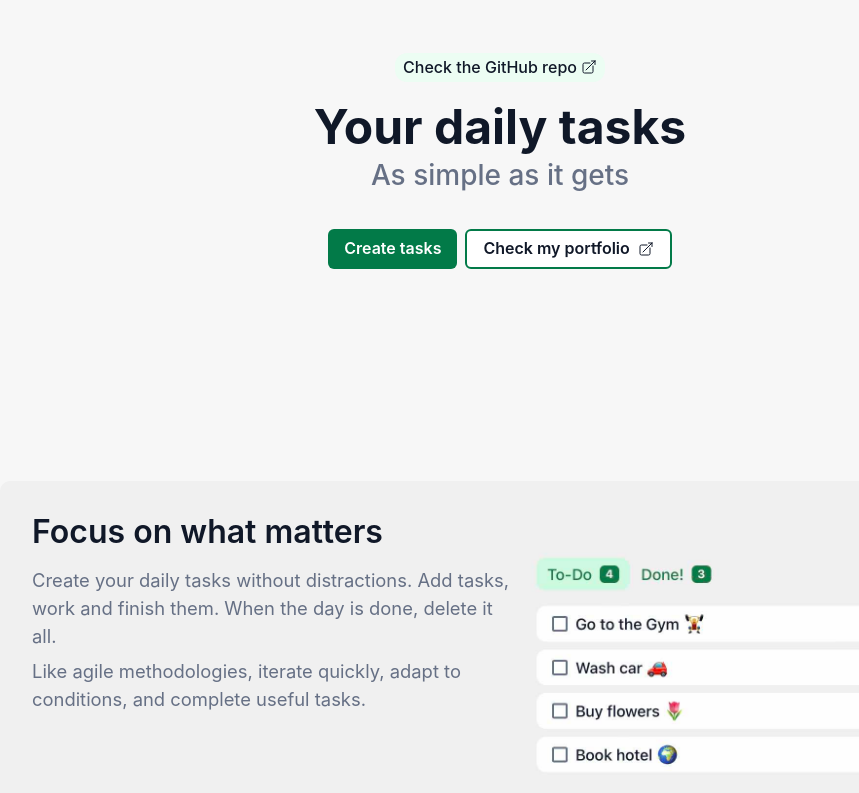
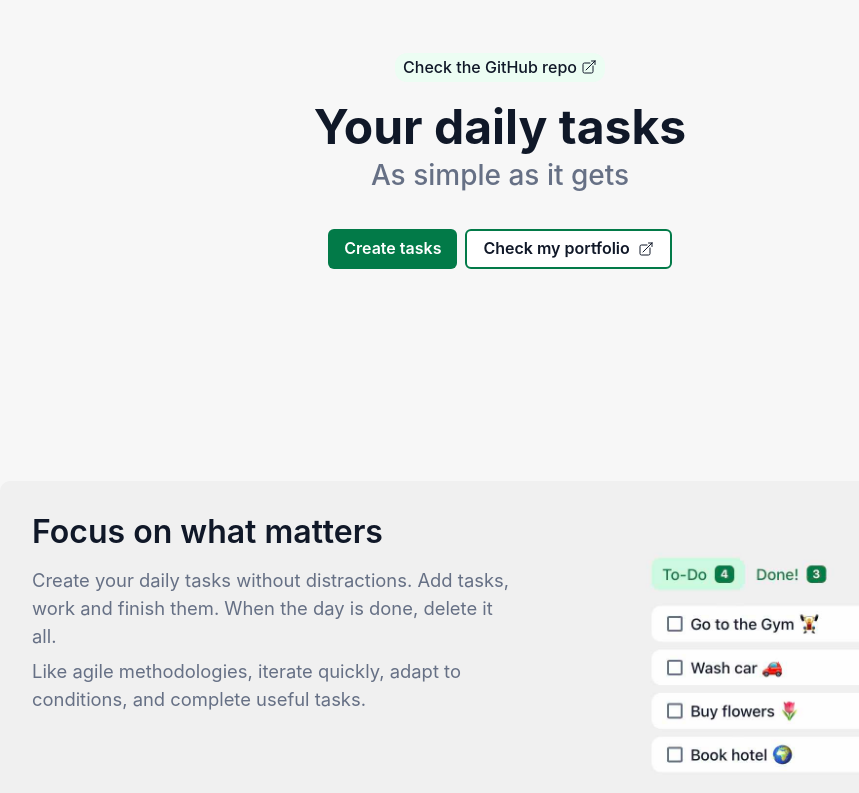
Before and after one commit to JaumeGelabert/daily-tasks, a React (Create React App) app in the folder client/: page / in a window 1280 px wide. Shown: the part 159-952 px from the top of the page, without its empty margins (140-999 px from the left). Built offline with nearby package versions, Linux system fonts and the light colour scheme.

Commit message:
Img positioning fixed to flex-end

```diff
--- a/client/src/components/features/LargeFeature.jsx
+++ b/client/src/components/features/LargeFeature.jsx
@@ -29,7 +29,7 @@ export default function LargeFeature() {
             complete useful tasks.
           </Text>
         </Flex>
-        <Flex w="100%">
+        <Flex w="100%" direction="row" justifyContent="flex-end">
           <Flex h="250px" justifyContent="flex-end" mt="2rem">
             <img alt="feature" src={featureImg} />
           </Flex>
```
